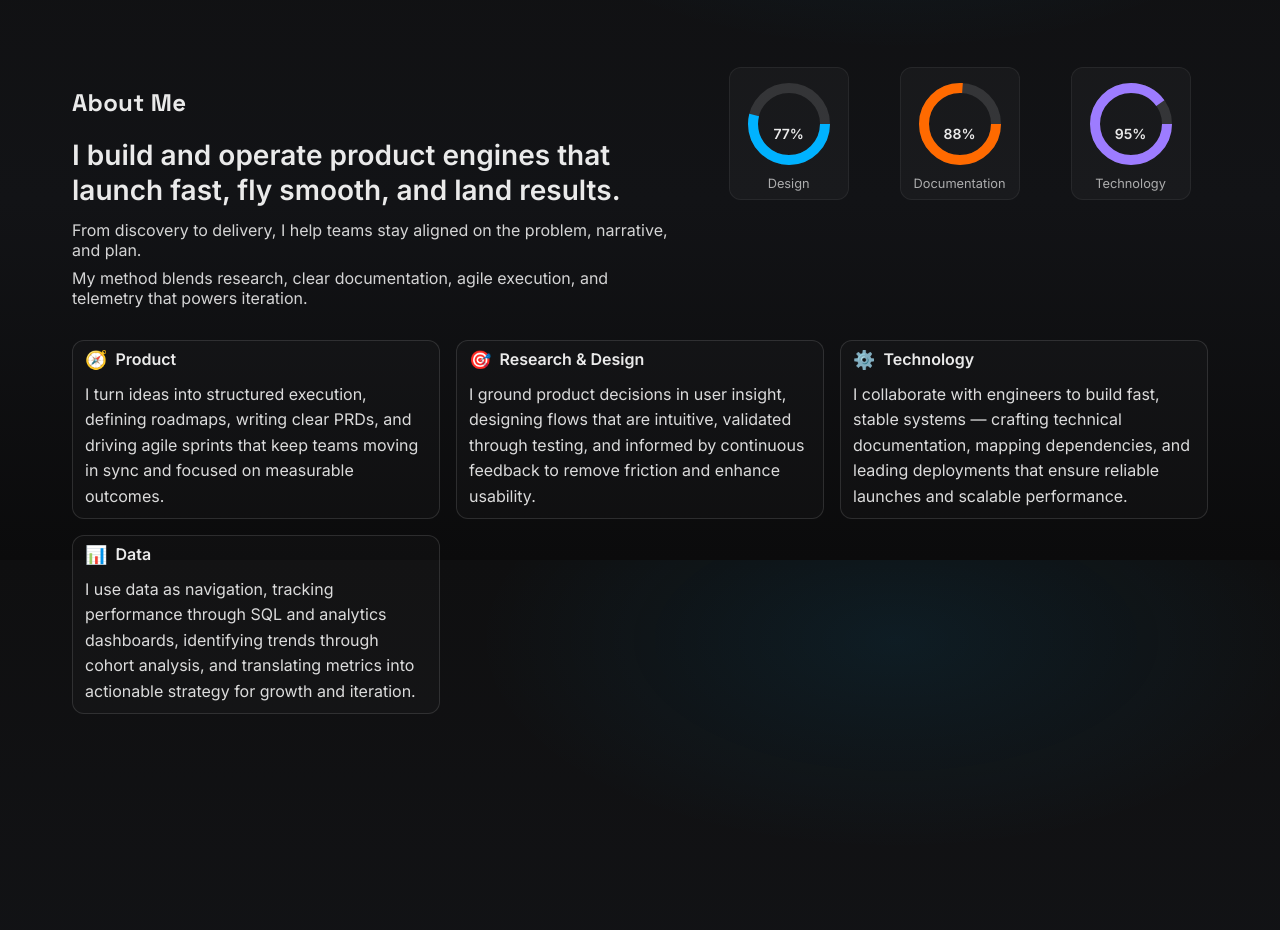
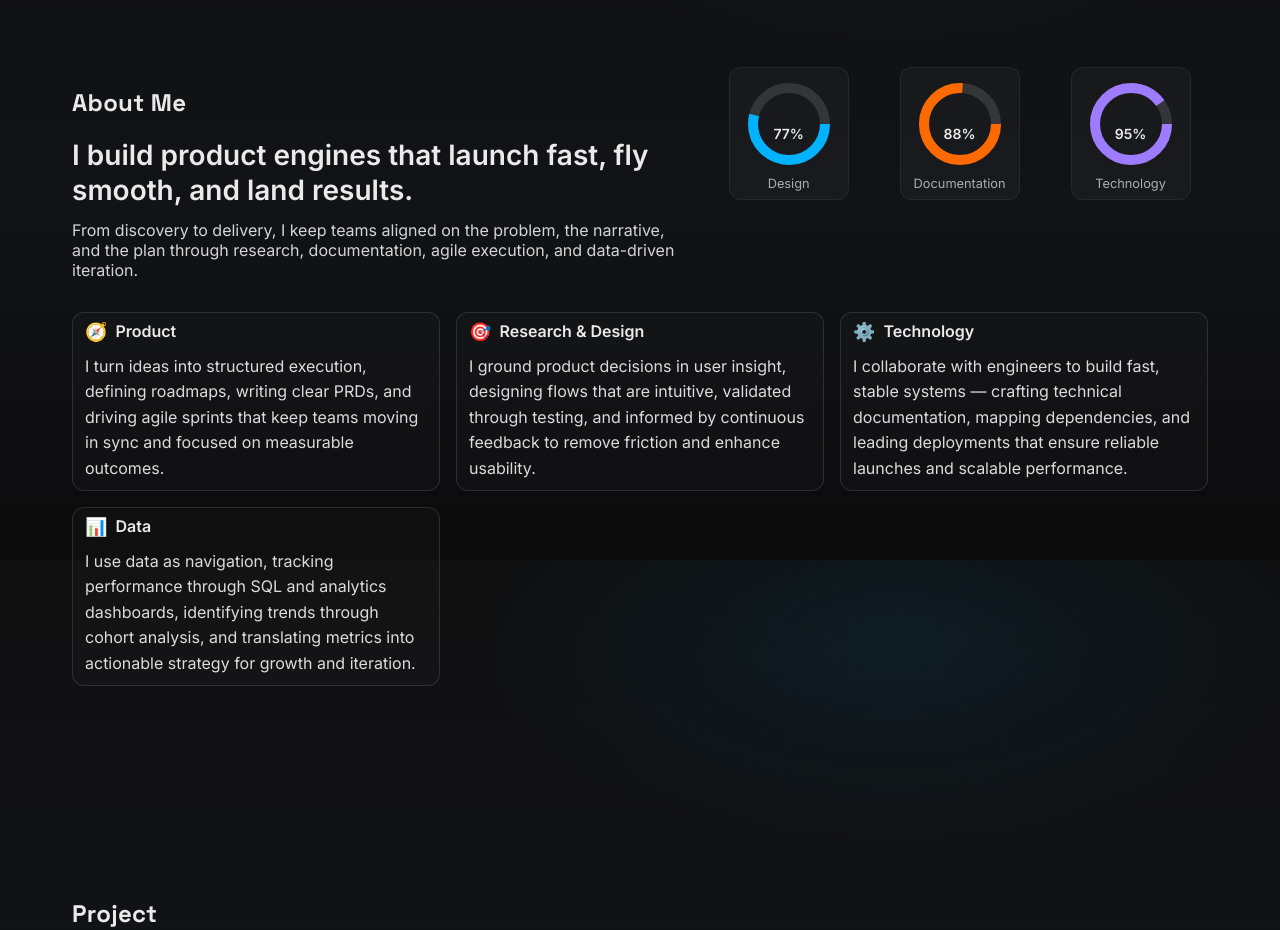
Before and after one commit to thedanielwilliams/F-135, a React (Vite) app: page / in a window 1280 px wide. Shown: the part 1040-1970 px from the top of the page. Built offline with nearby package versions, Linux system fonts and the light colour scheme.

Commit message:
docs: simplify and consolidate about me section text
Refine the headline and combine two paragraphs into a single, more concise statement to improve readability and flow.

```diff
--- a/src/components/EngineRoom.jsx
+++ b/src/components/EngineRoom.jsx
@@ -76,11 +76,9 @@ export default function EngineRoom() {
           {/* Left column: headline + paragraphs */}
           <div>
             <h2>About Me</h2>
-            <div className="engine-headline">I build and operate product engines that launch fast, fly smooth, and land results.</div>
+            <div className="engine-headline">I build product engines that launch fast, fly smooth, and land results.</div>
             <div className="engine-sub">
-              <p>From discovery to delivery, I help teams stay aligned on the problem, narrative, and plan.</p>
-              <p>My method blends research, clear documentation, agile execution, and telemetry that powers iteration.</p>
-
+              <p>From discovery to delivery, I keep teams aligned on the problem, the narrative, and the plan through research, documentation, agile execution, and data-driven iteration.</p>
             </div>
           </div>
 
```
